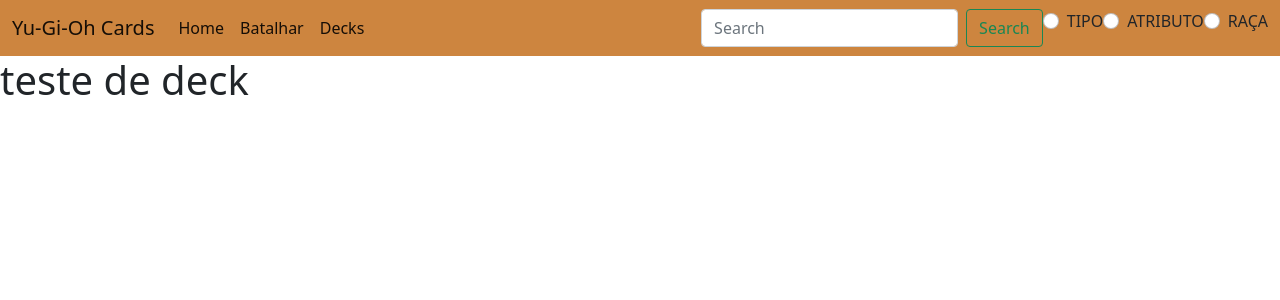
After one commit to ApenasUDev/YU-GI-OH-CARDS, a Django app: page /deck/ in a window 1280 px wide. The commit adds this page. Shown: the top 300 px of the page. Run offline with Django 4.2, Linux system fonts and the light colour scheme.

Commit message:
iniciando a tela de decks

```diff
--- a/YugiohCardsProject/YugiohCardsApp/templates/base.html
+++ b/YugiohCardsProject/YugiohCardsApp/templates/base.html
@@ -30,7 +30,7 @@
                             <a class="nav-link active" aria-current="page" href="#">Batalhar</a>
                         </li>
                         <li class="nav-item">
-                            <a class="nav-link active" aria-current="page" href="#">Decks</a>
+                            <a class="nav-link active" aria-current="page" href="{% url 'deck' %}">Decks</a>
                         </li>
                 </div>
                 <form class="d-flex" method="get" action="{% url 'buscar' %}">
--- /dev/null
+++ b/YugiohCardsProject/YugiohCardsApp/templates/deck.html
@@ -0,0 +1,7 @@
+{% extends 'base.html' %}
+
+{% block title %} DECKS {% endblock %}
+
+{% block content %}
+<h1>teste de deck</h1>
+{% endblock %}
--- a/YugiohCardsProject/YugiohCardsApp/views.py
+++ b/YugiohCardsProject/YugiohCardsApp/views.py
@@ -103,3 +103,6 @@ def buscar_card(request):
             contexto = {"cards": []}  # Lista vazia em caso de erro
 
     return render(request, 'home.html', contexto)
+
+def deck(request):
+    return render(request,'deck.html')
--- a/YugiohCardsProject/YugiohCardsProject/urls.py
+++ b/YugiohCardsProject/YugiohCardsProject/urls.py
@@ -22,6 +22,6 @@ from django.conf.urls.static import static
 urlpatterns = [
     path('',views.home,name="home"),
     path('buscar/',views.buscar_card,name="buscar"),
-
+    path('deck/',views.deck,name="deck"),
     path('admin/', admin.site.urls),
 ]+ static(settings.STATIC_URL, document_root=settings.STATIC_ROOT)
```
